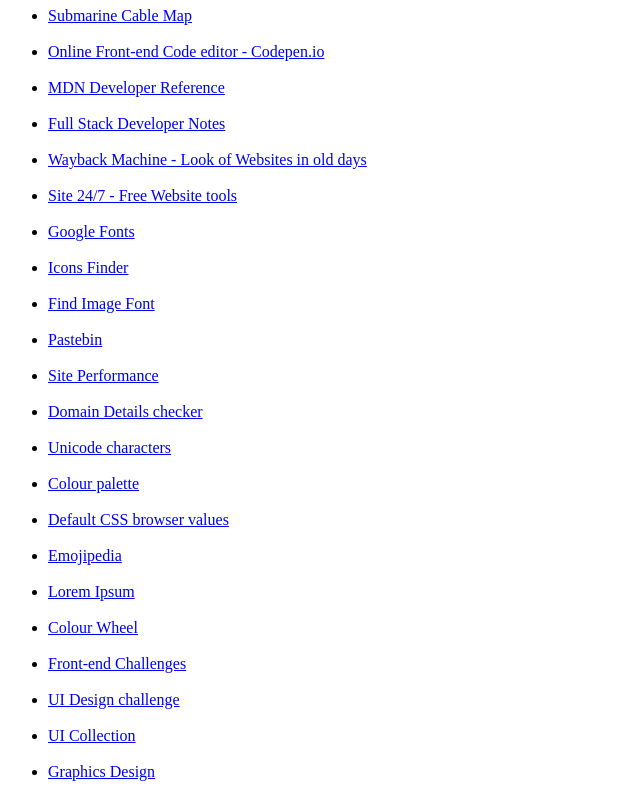
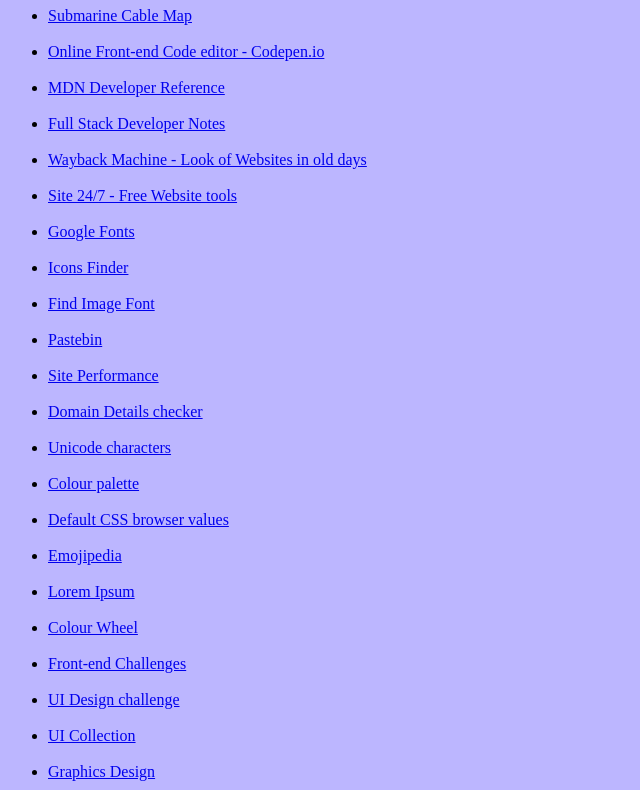
Before and after one commit to agent255/webdevtools, a plain HTML site: page index.html in a window 1280 px wide. Shown: the part 73-863 px from the top of the page, without its empty margins (0-640 px from the left). Drawn offline with Linux system fonts and the light colour scheme.

Commit message:
Update index.html

```diff
--- a/index.html
+++ b/index.html
@@ -2,7 +2,7 @@
 <html>
 <head>
 <title>Full Stack Web Development</title>
-  <link href="/styles.css">
+<link href="/styles.css" rel="stylesheet">
 </head>
 <body>
 <ul>
```
